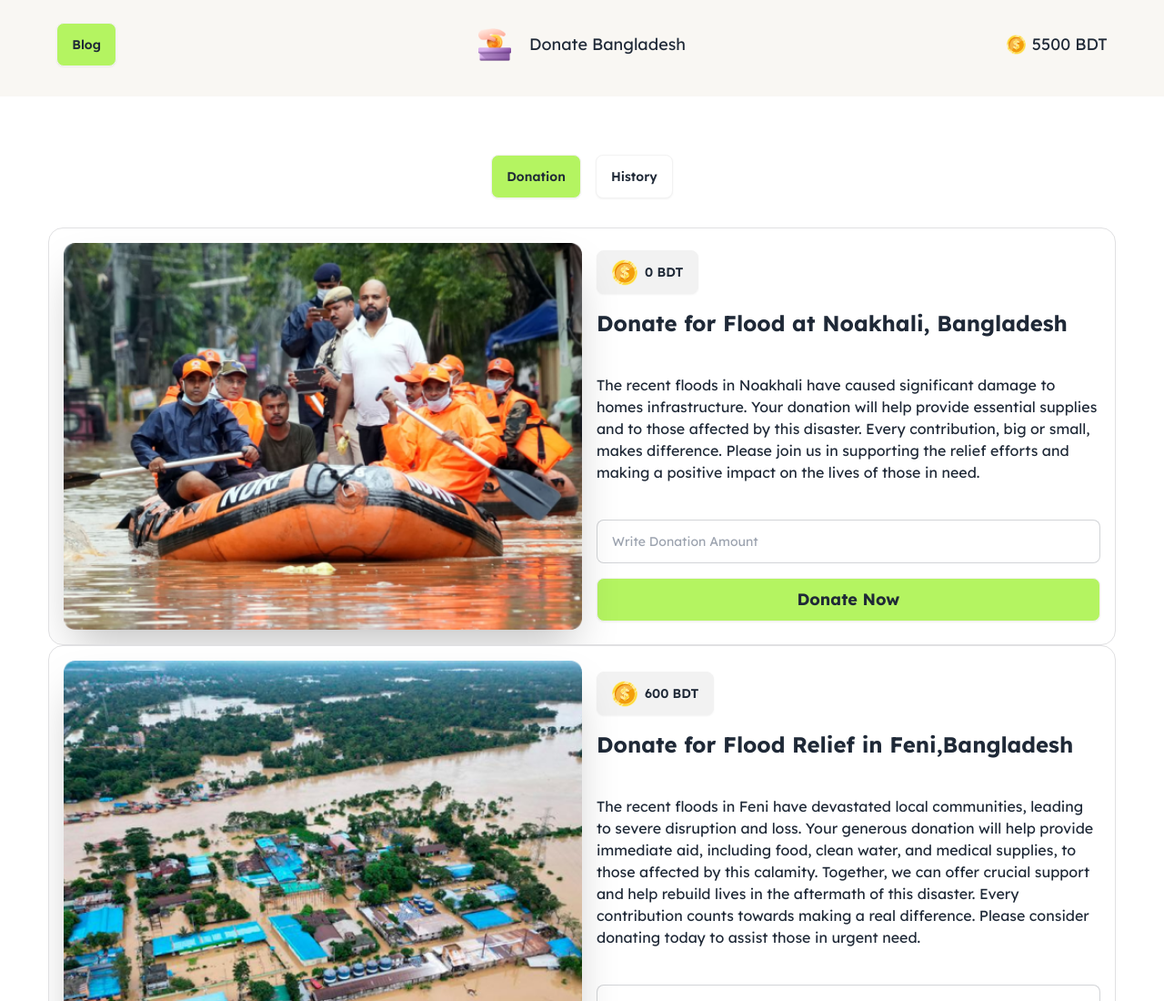
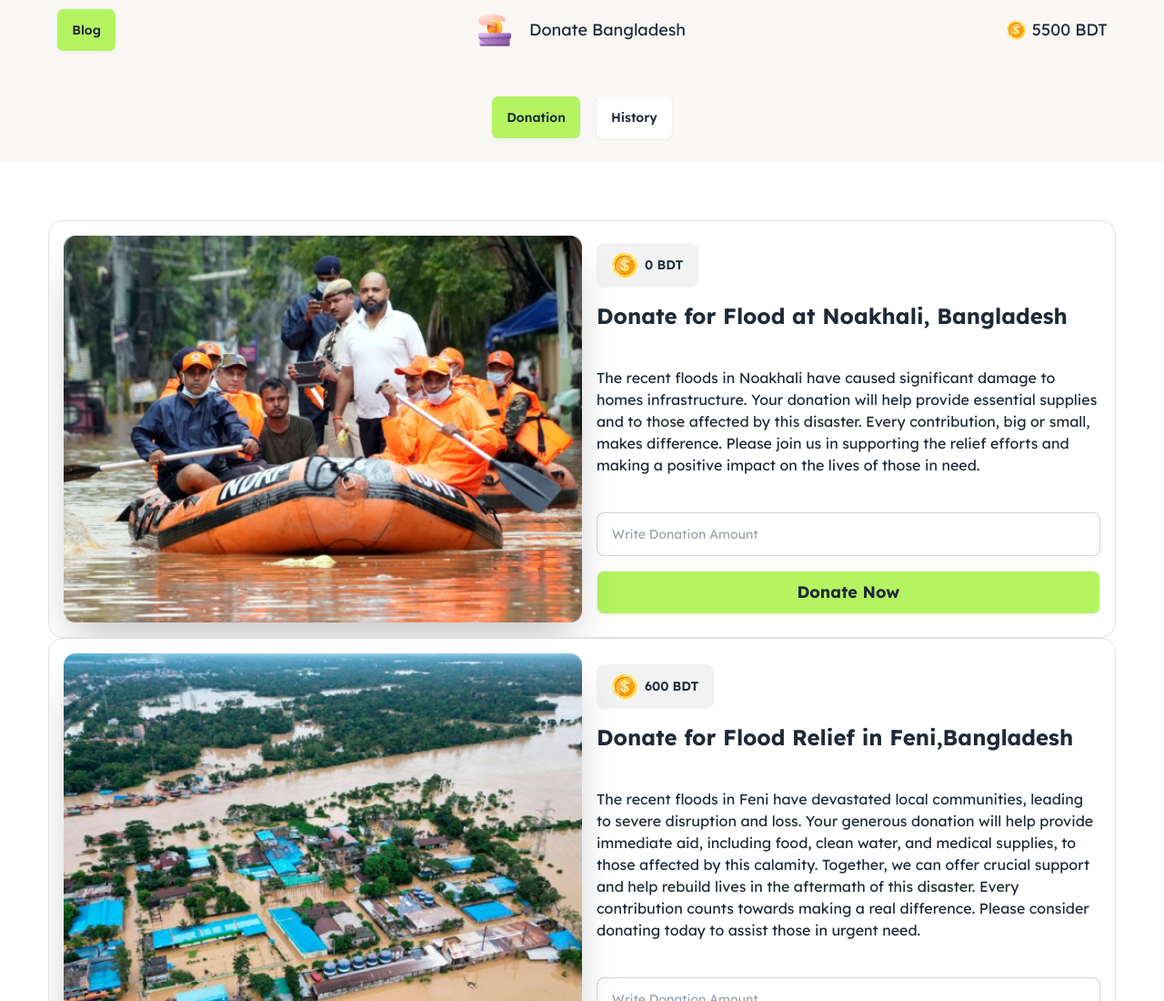
Before and after one commit to RaiyanJiyon/Donate-Bangladesh-Website, a plain HTML site: page index.html in a window 1280 px wide. Shown: the top 1100 px of the page at 91% size. Drawn offline with nearby package versions, Linux system fonts and the light colour scheme.

Commit message:
moved buttons in sticky navbar

```diff
--- a/index.html
+++ b/index.html
@@ -37,9 +37,10 @@
 </head>
 
 <body class="font-lexand m-0 p-0">
-    <header class="sticky z-10 w-full navbar-color bg-background-color pb-6 top-0 border border-transparent">
+    <header class="sticky z-10 w-full navbar-color pb-6 top-0 bg-background-color border border-transparent">
         <!-- navbar -->
-        <div class="navbar w-11/12 mx-auto mt-4">
+        <div class="w-full pb-4">
+            <div class="navbar w-11/12 mx-auto">
                 <div class="navbar-start">
                     <a id="blog-btn" class="btn bg-primary-color">Blog</a>
                 </div>
@@ -60,14 +61,15 @@
                     </div>
                 </div>
             </div>
-    </header>
-    <main class="bg-white mt-10 md:mt-16 mb-10 md:mb-20 w-11/12 mx-auto">
+        </div>
+
         <!-- buttons -->
-        <div class="flex justify-center items-center gap-4">
+        <div class="flex justify-center items-center gap-4 mt-6">
             <button id="donation-btn" class="btn bg-primary-color">Donation</button>
             <button id="history-btn" class="btn bg-white">History</button>
         </div>
-
+    </header>
+    <main class="bg-white mt-10 md:mt-16 mb-10 md:mb-20 w-11/12 mx-auto">
         <section id="card-section" class="mt-8">
             <!-- card 1 -->
             <div class="hero border border-border-color rounded-2xl overflow-hidden">
@@ -161,7 +163,8 @@
                         </p>
                         <input id="protest-donate-amount" type="text" placeholder="Write Donation Amount"
                             class="input input-bordered input-md w-full" />
-                        <button id="protest-donate-btn" class="btn w-full bg-primary-color text-lg font-bold mt-4">Donate Now</button>
+                        <button id="protest-donate-btn"
+                            class="btn w-full bg-primary-color text-lg font-bold mt-4">Donate Now</button>
                     </div>
                 </div>
             </div>
--- a/js/utilities.js
+++ b/js/utilities.js
@@ -23,6 +23,7 @@ function donationManagement(buttonId, donationInputId, currentDonationId, totalA
         }
 
         if (donateAmount > totalAmount) {
+            document.getElementById(donationInputId).value = '';
             alert("You don't have sufficient balance");
             return;
         }
```
Lines whose indentation alone changed are shown as unchanged.
